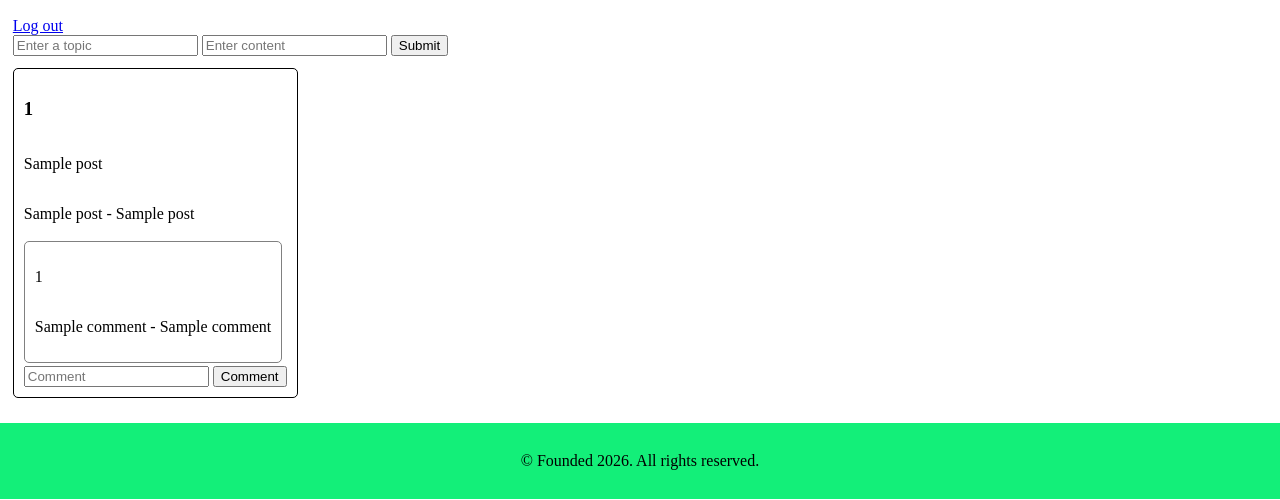
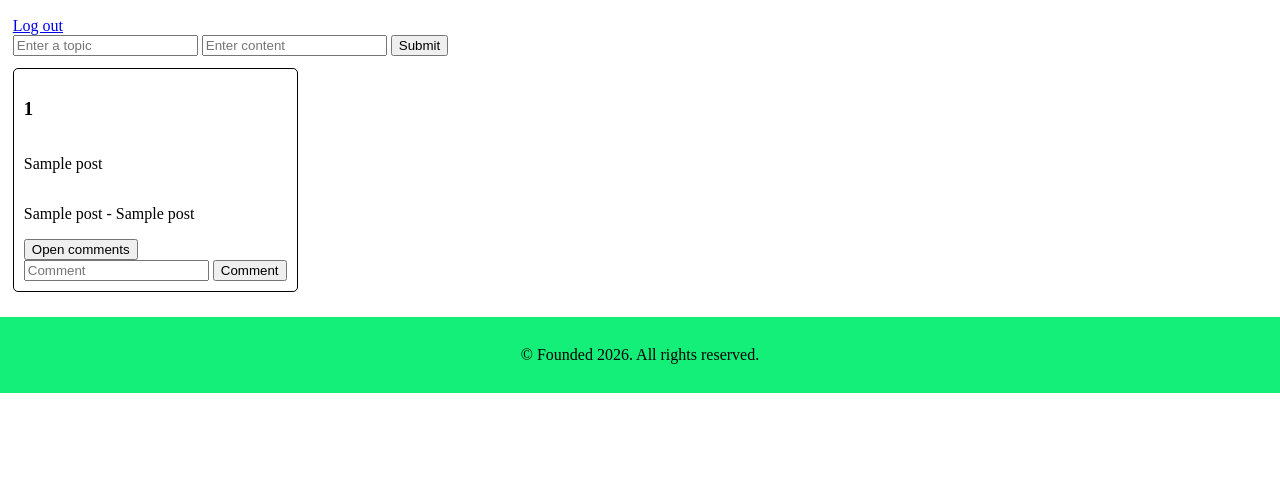
Before and after one commit to joelwassberg-ctrl/Forum, a Flask app: template templates/home.html in a window 1280 px wide. Shown: the part 80-580 px from the top of the page. Run offline with Flask 3, Linux system fonts and the light colour scheme; the template is opened without the code that fills it: most values are stand-ins (such as "Sample title", 1, 10 or a date in 2020).

Commit message:
ladde till javascript så den öpnnar och stänger commentarfälten. Linkade index till script så alla länkar till js. Ladde till css för commentarerna så de faktiskt kan öppna och stänga och att det blir en transition. Press comment button gör comment-list open. när comment list open så änras max height och andra css element.

```diff
--- /dev/null
+++ b/static/script.js
@@ -0,0 +1,7 @@
+document.addEventListener("DOMContentLoaded", () => {
+    document.querySelectorAll(".commentBtn").forEach((Btn) => {
+            Btn.addEventListener("click", () => {
+                Btn.nextElementSibling.classList.toggle("open");
+        });
+    });
+});
--- a/static/style.css
+++ b/static/style.css
@@ -65,3 +65,16 @@ footer {
     border-radius: 5px;
     width: fit-content;
 }
+
+.comment-list {
+    max-height: 0;
+    overflow: hidden;
+    transition: 0.3s;
+    background-color: linen;
+    z-index: 999;
+}
+
+.comment-list.open {
+    max-height: 100vh;
+    overflow-y: auto;
+}
--- a/templates/home.html
+++ b/templates/home.html
@@ -17,6 +17,9 @@
         <p>{{ p[3] }} - {{ p[2] }}</p>
 
 
+        <button class="commentBtn">Open comments</button>
+
+        <div class="comment-list">
         {% for c in comment %}
             {% if c[3]|int == p[4]|int %}
                 <div class="comment">
@@ -25,6 +28,7 @@
                 </div>
             {% endif %}
         {% endfor %}
+        </div>
 
         <form action="/comment" method="POST">
             <input type="hidden" name="topicid" value="{{ p[4] }}" />
--- a/templates/index.html
+++ b/templates/index.html
@@ -7,6 +7,7 @@
     <!-- Innehåll i nedanstående rad ges av specifika html-filer -->
     <title>{% block title %}Base{% endblock %}</title>
     <link rel="stylesheet" href="/static/style.css">
+    <script src="/static/script.js"></script>
   </head>
 
   <body>
```
